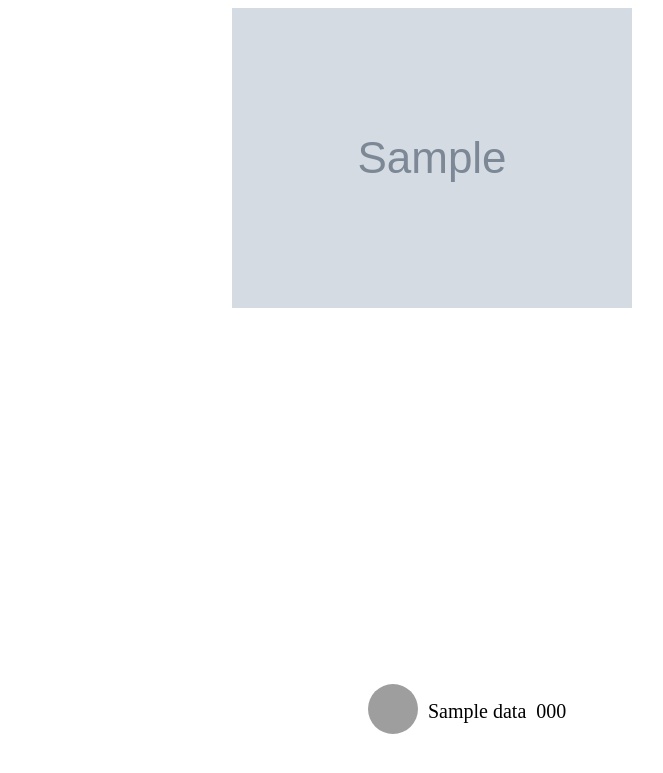
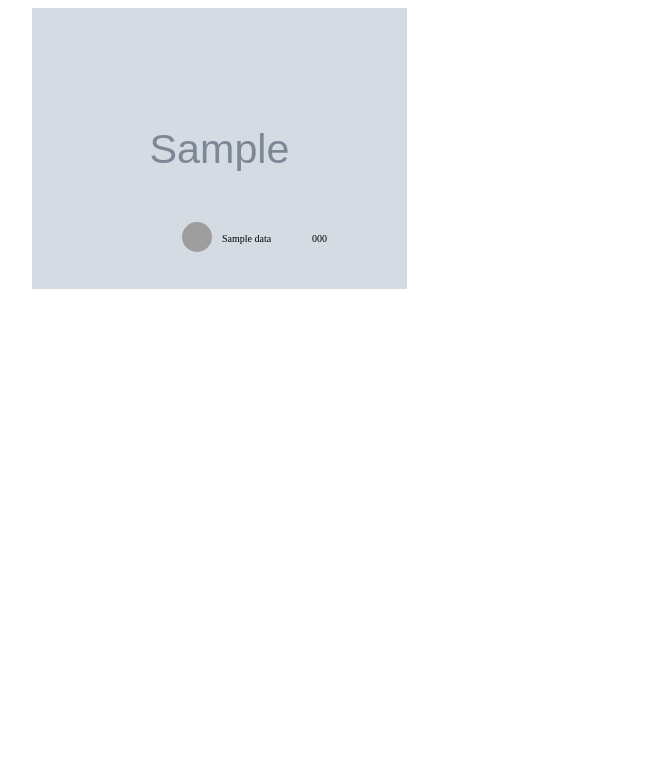
Before and after one commit to itcastpeng/tianyanApi, a Django app: template templates/zhengnengliang.html in a window 1280 px wide. Shown: the top 773 px of the page, without its empty margins (208-871 px from the left). Run offline with Django 3.2, Linux system fonts and the light colour scheme; the template is opened without the code that fills it: most values are stand-ins (such as "Sample title", 1, 10 or a date in 2020); grey boxes marked "Sample" are stand-in pictures; grey boxes are pictures that could not be loaded.

Commit message:
海报优化测试

```diff
--- a/templates/zhengnengliang.html
+++ b/templates/zhengnengliang.html
@@ -5,28 +5,29 @@
     <title>正能量海报</title>
 </head>
 <body>
-        <div style="text-align: center">
-            <div>
+    <div style="width: 100vh;margin: auto" >
+        <div style="width: 375px;position: relative;">
+            <div style="width: 375px" id="jietu">
                 <img
-                    style="position: relative;"
+                    style="width: 375px"
                     src="{{ data.img_path }}"
                     alt=""
-                    id="jietu"
                 >
             </div>
-
-            <div style="position: absolute;bottom: 8%;left: 45%">
-                <div style="display: flex;flex-direction: row;align-items: center;font-size: 20px;height: 50px;">
+            <div style="position: absolute;bottom: 30px;left: 40%;">
+                <div style="display: flex;flex-direction: row;align-items: center;font-size: 10px;height: 50px;min-width: 100px">
                     <div>
-                        <img style="border-radius: 50px;width: 50px;height: 50px;object-fit: cover"
+                        <img style="border-radius: 30px;width: 30px;height: 30px;object-fit: cover"
                              src="{{ data.set_avator }}"
                              alt="">
                     </div>
-                    <div style="margin-left: 10px;">{{ data.name }}</div>
+                    <div style="margin-left: 10px;min-width: 80px">{{ data.name }}</div>
                     <div style="margin-left: 10px;">{{ data.phone }}</div>
+
                 </div>
             </div>
+        </div>
 
-        </div>
+    </div>
 </body>
 </html>
```
Also changed, not shown: publicFunc/play_watermark.py (+8 -11 lines).
